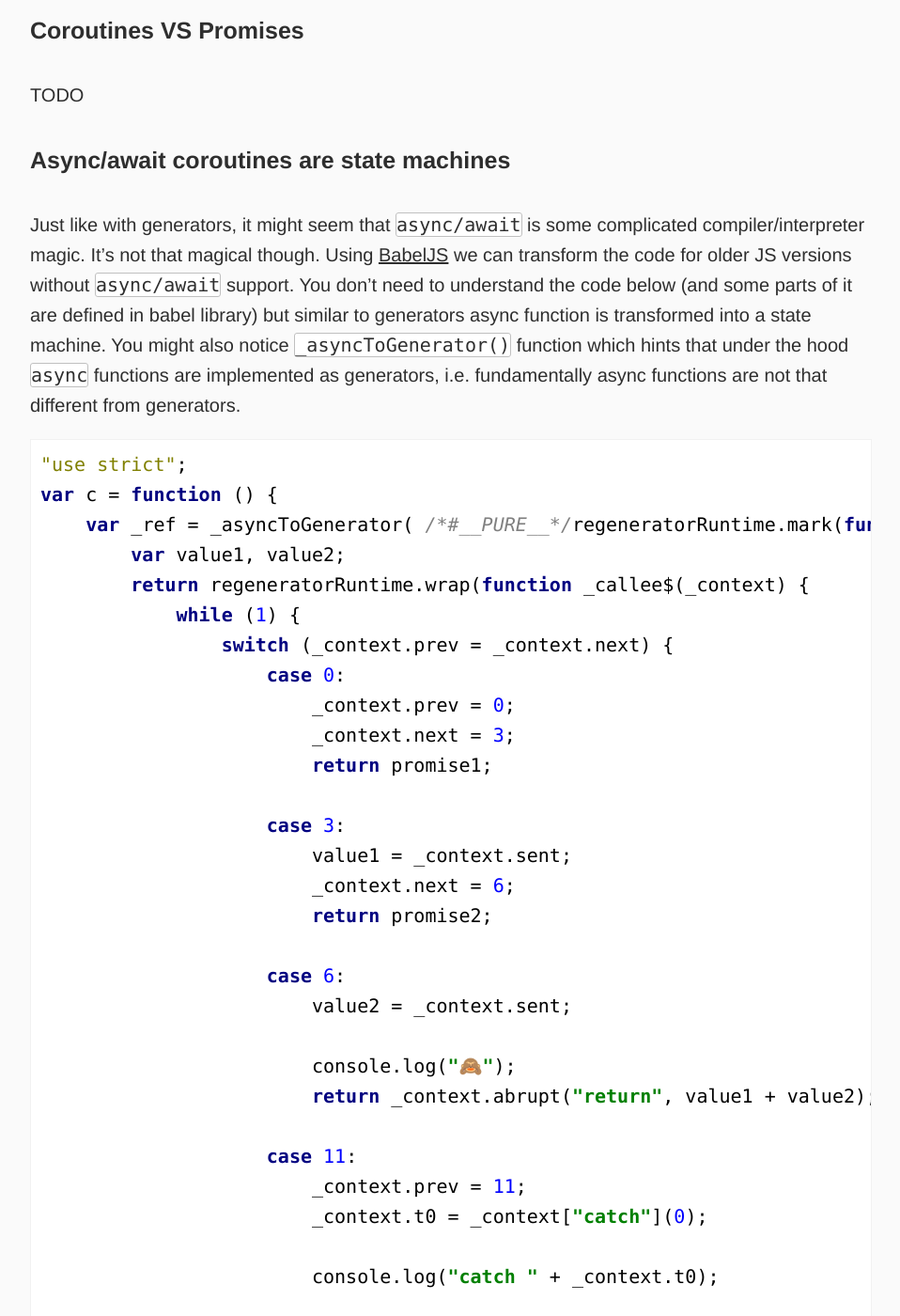
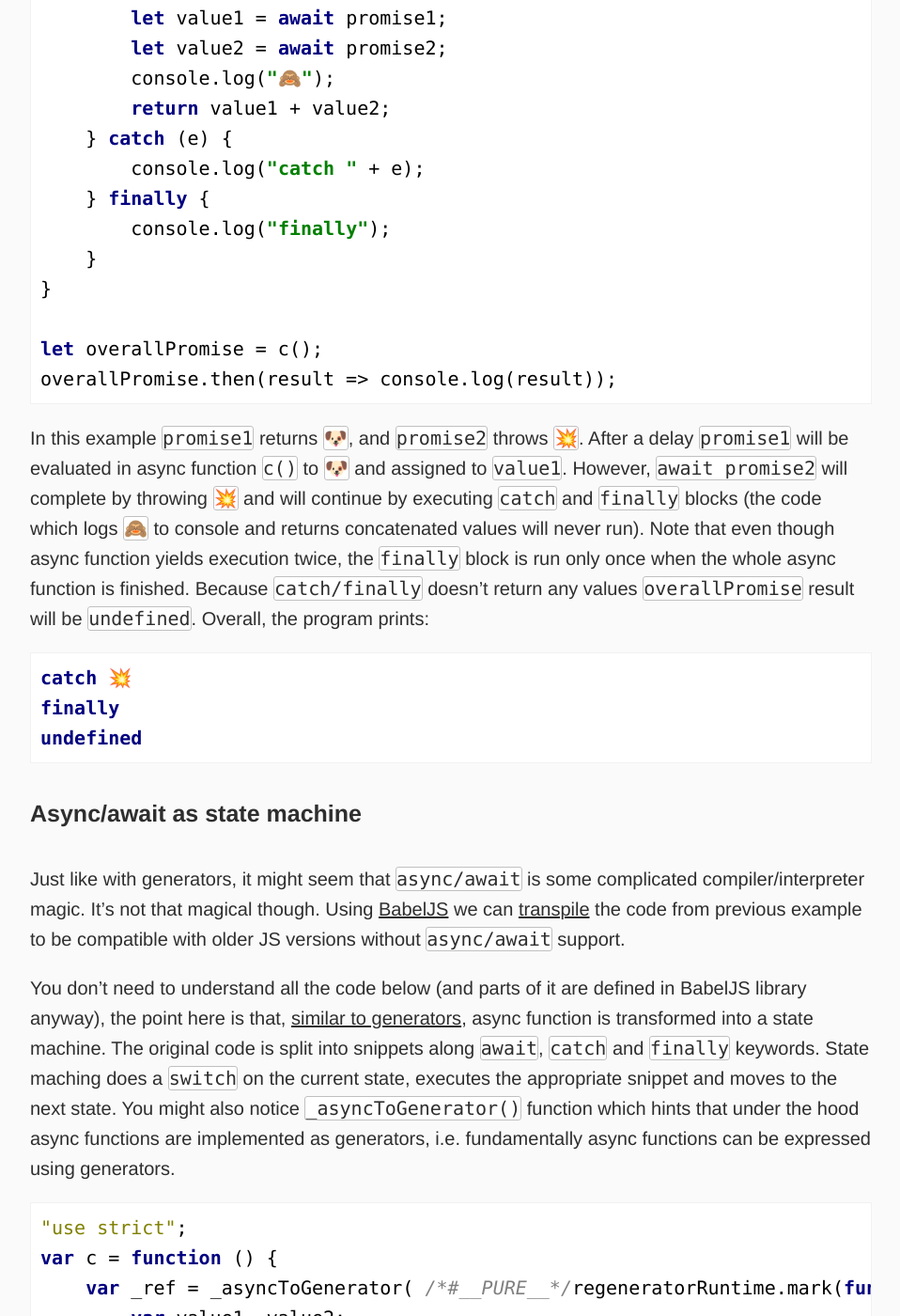
Before and after one commit to dkandalov/dkandalov.github.io, a Jekyll site: the page built from _posts/coroutines/2018-05-03-async-await.md, in a window 1280 px wide and 1400 px high, scrolled down 8801 px. Shown: the whole window at 94% size, without its empty margins (160-1118 px from the left). Built offline with Jekyll 4.4.1, drawn with Linux system fonts in a browser that asks for light colours; our own code applies the rules of GitHub Pages for plain Markdown files; some of the changed text lies outside the part shown.

Commit message:
finished reviewing async/await post

````diff
--- a/_posts/coroutines/2018-05-02-yielding-generators.md
+++ b/_posts/coroutines/2018-05-02-yielding-generators.md
@@ -281,7 +281,7 @@ This program prints:
 ```
 (Of course, these factorial implementations are invalid. The problem is that factorial function grows quite fast and after few values the result can no longer be accurately represented by floating point [numbers in JavaScript](https://developer.mozilla.org/en-US/docs/Web/JavaScript/Guide/Numbers_and_dates).)
 
-#### Generators are state machines
+#### Generators as state machines
 
 In the previous examples we used `yield` keyword without any explanation about how it works under the hood. To dispel the magic we can look at how the same functionality can be implemented in JavaScript versions without support for `yield`. Luckily this can be easily done with [BabelJS](https://babeljs.io) which [transpiles](https://en.wikipedia.org/wiki/Source-to-source_compiler) modern JavaScript into the code runnable by older versions of the language.
 
--- a/_posts/coroutines/2018-05-03-async-await.md
+++ b/_posts/coroutines/2018-05-03-async-await.md
@@ -51,7 +51,7 @@ console.log(1);
 c();
 console.log(3);
 ```
-As you could probably expect, the program prints:
+Note that `function c()` is marked with `async` keyword which tells JS interpreter that this is a coroutine (similar to [generators]({% post_url 2018-05-02-yielding-generators %}) which in JS are marked with `*`). Both `promise1` and `promise2` signify some long-running tasks (in this example they are resolved 2 and 5 seconds after being created). It also might be a bit counter-intuitive that `main` finishes execution before async function `c` (as mentioned above this not what you would normally expect from something called "await"). As you probably expected, the program prints:
 ```
 1
 2
@@ -65,8 +65,6 @@ Waits for about (5 - 2) = 3 seconds and prints:
 ```
 5
 ```
-Note that `function c()` is marked with `async` keyword which tells JS interpreter that this is a coroutine (similar to [generators]({% post_url 2018-05-02-yielding-generators %}) which in JS are marked with `*`). Both `promise1` and `promise2` signify some long-running tasks (in this example they are resolved 2 and 5 seconds after being created). It also might be a bit counter-intuitive that `main` finishes execution before async function `c` (as mentioned above this not what you would normally expect from something called "await").
-
 
 #### Returning async results
 
@@ -99,22 +97,40 @@ In this example, `promise1` returns `🐶` after 2 second delay and `promise2` r
 
 #### Composing async functions
 
-Because async functions `await` on promises and return promises themselves, they can be easily composed. In the diagram below instead of `await`ing on some promise async function sequentially invokes `asyncFunction1()`, `asyncFunction2()` and `await`s on their promises.
+It might be obvious, but it's still worth mentioning that async functions `await` on promises and return promises themselves. Because of this async functions can be easily composed. For example, in the diagram below async function sequentially invokes `asyncFunction1()`, `asyncFunction2()` and `await`s on their promises.
 
 ![](/assets/images/coroutines/async-await/2-async-await-composed.png)
 
-Here is JS code with equivalent behaviour:
+Equivalent JS code might look something like this:
 ```
+let promise1 = new Promise(resolve => {
+	setTimeout(() => resolve("🐶"), 2000);
+});
+let promise2 = new Promise(resolve => {
+	setTimeout(() => resolve("🐷"), 5000);
+});
+
+async function dog() {
+	return await promise1 + "_";
+}
+async function pig() {
+	return await promise2 + "_";
+}
+async function c() {
+	return await dog() + await pig();
+}
+
+let overallPromise = c();
+overallPromise.then(result => console.log(result + "!"));
+```
+The main point here is that `c()` awaits on the result of another async function which could also depend on other async functions. After about 5 second delay the program prints:
+```
+🐶_🐷_!
 ```
 
-#### Async try catch
+#### Async try/catch
 
-Considering previous examples it might look like `async/await` transforms code between `await` keywords into promises and chains the promises together. This is not correct though. The example below illustrates that similar to generators, `async` functions work with `try/catch/finally` blocks. In this example `promise1` returns a dog, and `promise2` throws an explosion 💥. So in the async function `await promise1` after a timeout will be evaluated to a dog and assigned to `value1`. However, `await promise2` will complete by throwing an explosion and will continue by executing `catch` and `finally` blocks (the code which logs monkey to console and returns concatenated values will never run). Note even though `async` function yields execution twice, the `finally` block is run only once when the whole function is finished. Because `catch/finally` don't return any values `overallPromise` result will be `undefined`. The whole program prints:
-```
-catch 💥
-finally
-undefined
-```
+Considering previous examples it might look like `async/await` transforms code between `await` keywords into promises and chains the promises together. This is not entirely true though. In the example below you can see that similar to generators, `async` functions work with `try/catch/finally` blocks.
 ```
 let promise1 = new Promise(resolve => {
 	setTimeout(() => resolve("🐶"), 200);
@@ -137,15 +153,20 @@ async function c() {
 }
 
 let overallPromise = c();
-overallPromise.then(it => console.log(it));
+overallPromise.then(result => console.log(result));
+```
+In this example `promise1` returns `🐶`, and `promise2` throws `💥`. After a delay `promise1` will be evaluated in async function `c()` to `🐶` and assigned to `value1`. However, `await promise2` will complete by throwing `💥` and will continue by executing `catch` and `finally` blocks (the code which logs `🙈` to console and returns concatenated values will never run). Note that even though async function yields execution twice, the `finally` block is run only once when the whole async function is finished. Because `catch/finally` doesn't return any values `overallPromise` result will be `undefined`. Overall, the program prints:
+```
+catch 💥
+finally
+undefined
 ```
 
-#### Coroutines VS Promises
-TODO
+#### Async/await as state machine
 
-#### Async/await coroutines are state machines
+Just like with generators, it might seem that `async/await` is some complicated compiler/interpreter magic. It's not that magical though. Using [BabelJS](https://babeljs.io) we can [transpile](https://en.wikipedia.org/wiki/Source-to-source_compiler) the code from previous example to be compatible with older JS versions without `async/await` support.
 
-Just like with generators, it might seem that `async/await` is some complicated compiler/interpreter magic. It's not that magical though. Using [BabelJS](https://babeljs.io) we can transform the code for older JS versions without `async/await` support. You don't need to understand the code below (and some parts of it are defined in babel library) but similar to generators async function is transformed into a state machine. You might also notice `_asyncToGenerator()` function which hints that under the hood `async` functions are implemented as generators, i.e. fundamentally async functions are not that different from generators.
+You don't need to understand all the code below (and parts of it are defined in BabelJS library anyway), the point here is that, [similar to generators]({% post_url 2018-05-02-yielding-generators %}), async function is transformed into a state machine. The original code is split into snippets along `await`, `catch` and `finally` keywords. State maching does a `switch` on the current state, executes the appropriate snippet and moves to the next state. You might also notice `_asyncToGenerator()` function which hints that under the hood async functions are implemented as generators, i.e. fundamentally async functions can be expressed using generators.
 ```
 "use strict";
 var c = function () {
@@ -209,10 +230,11 @@ var promise2 = new Promise(function (resolve, reject) {
 });
 
 var overallPromise = c();
-overallPromise.then(function (it) {
-	return console.log(it);
+overallPromise.then(function (result) {
+	return console.log(result);
 });
 ```
 
 #### Summary
-TODO
+
+Coroutines based on `async/await` are probably the most complicated to use compared to other coroutine implementations. Fundamentally, `async/await` uses the same idea as other coroutines of saving current stack and executions pointer and later using this information to continue execution from suspension point. Unlike other coroutines, `async/await` adds quite a few things on top of this idea. It also doesn't help that `await` keyword doesn't make current thread wait but works more like `yield` in [generators]({% post_url 2018-05-02-yielding-generators %}).
````
Also changed, not shown: _posts/coroutines/2018-05-01-coroutines-as-threads.md (+1 -0 lines), assets/images/coroutines/async-await/0-async-await-no-return.png, assets/images/coroutines/async-await/1-async-await.png, assets/images/coroutines/async-await/2-async-await-composed.png.
